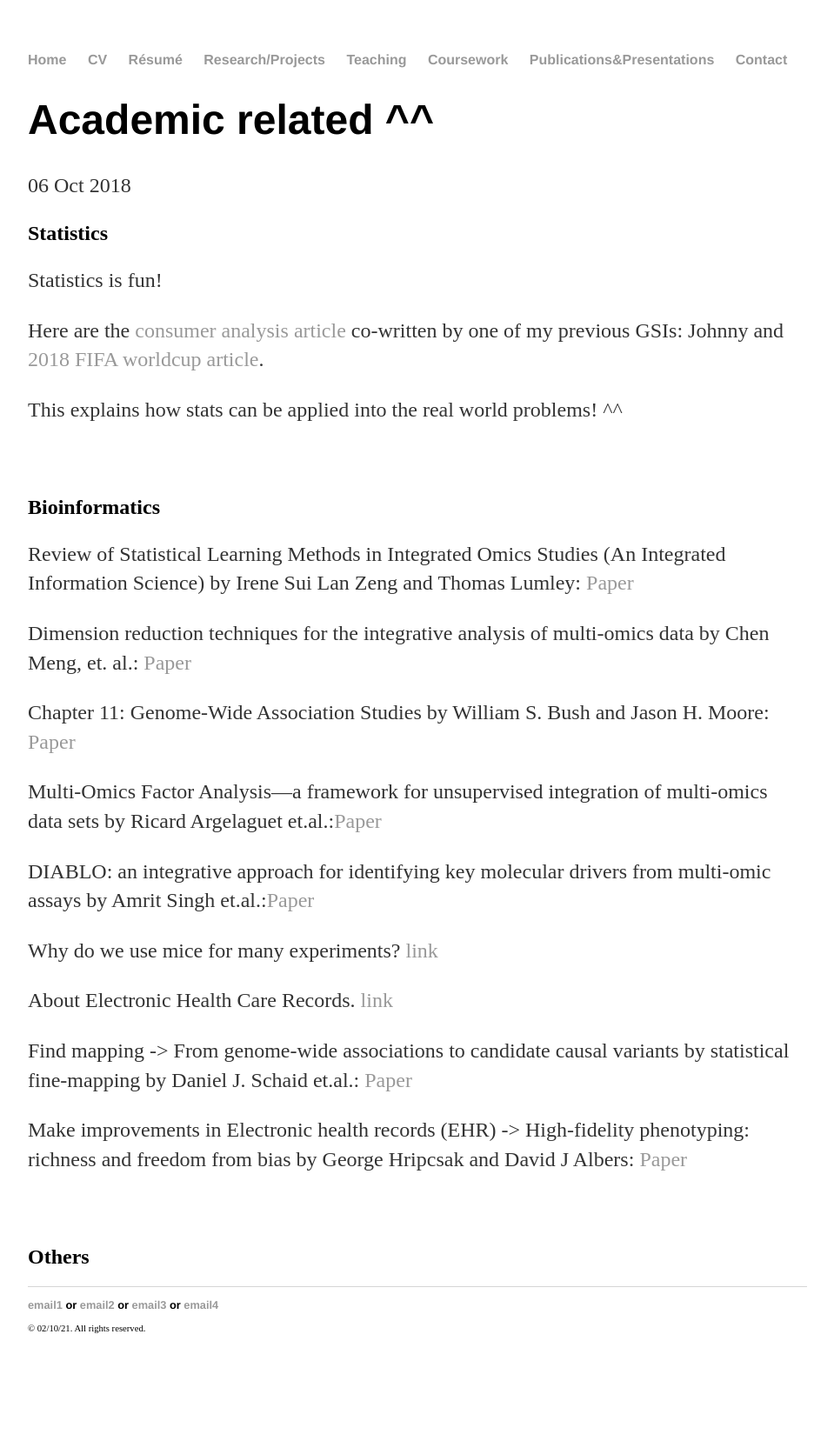
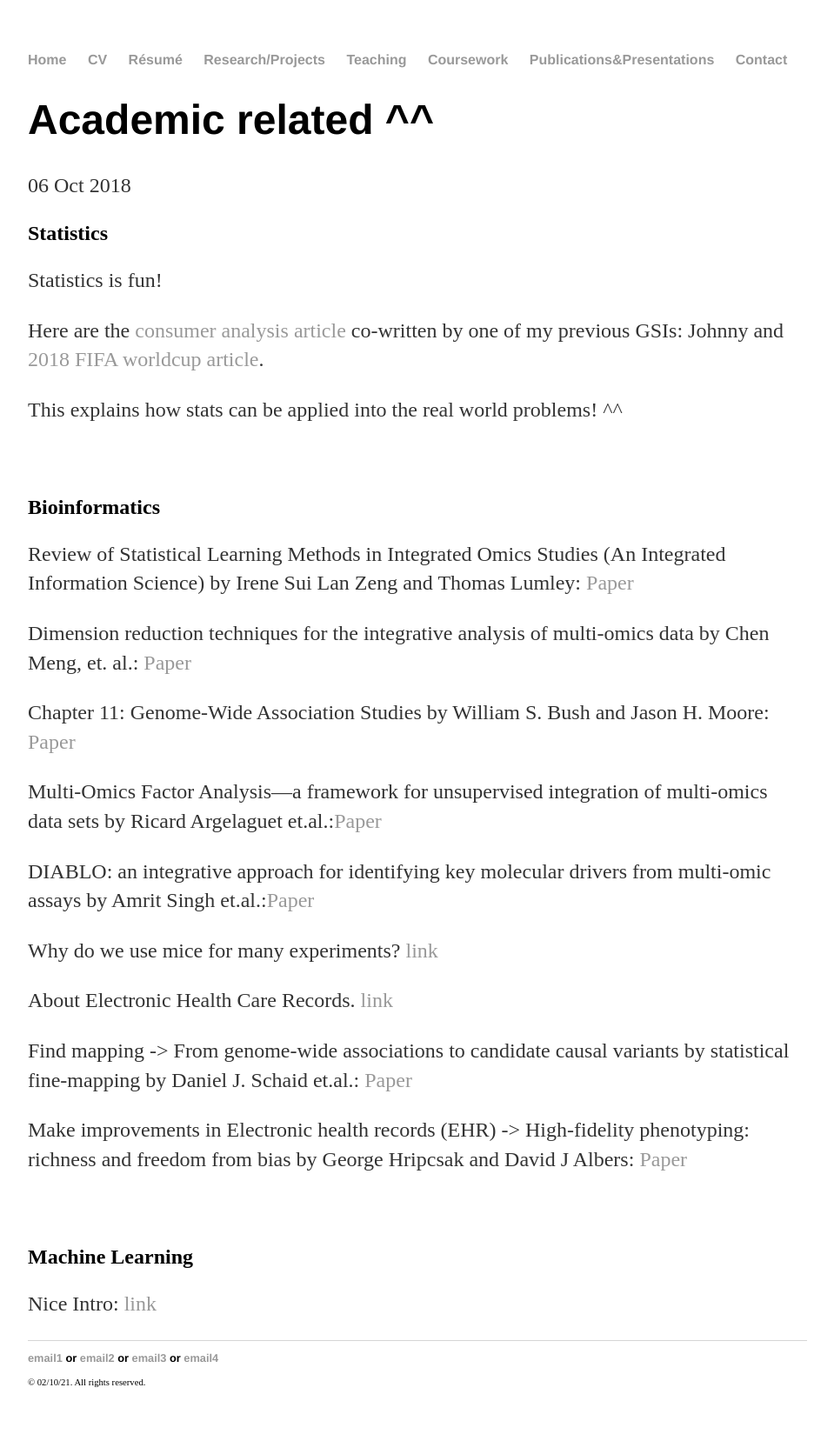
Before and after one commit to yjkweon24/yjkweon24.github.io, a Jekyll site: the page built from _posts/2019-03-16-Academic.md, in a window 1280 px wide. Shown: the whole page at 87% size, without its empty margins (160-1119 px from the left). Built offline with Jekyll 4.4.1, drawn with Linux system fonts in a browser that asks for light colours; before the commit the page ends 1595 px from its top, so only the background shows below that.

Commit message:
Update 2019-03-16-Academic.md

```diff
--- a/_posts/2019-03-16-Academic.md
+++ b/_posts/2019-03-16-Academic.md
@@ -34,4 +34,5 @@ Make improvements in Electronic health records (EHR) -> High-fidelity phenotypin
 
 <br>
 
-## Others
+## Machine Learning
+Nice Intro: [link](https://www.analyticsvidhya.com/blog/2020/02/cnn-vs-rnn-vs-mlp-analyzing-3-types-of-neural-networks-in-deep-learning/)
```
